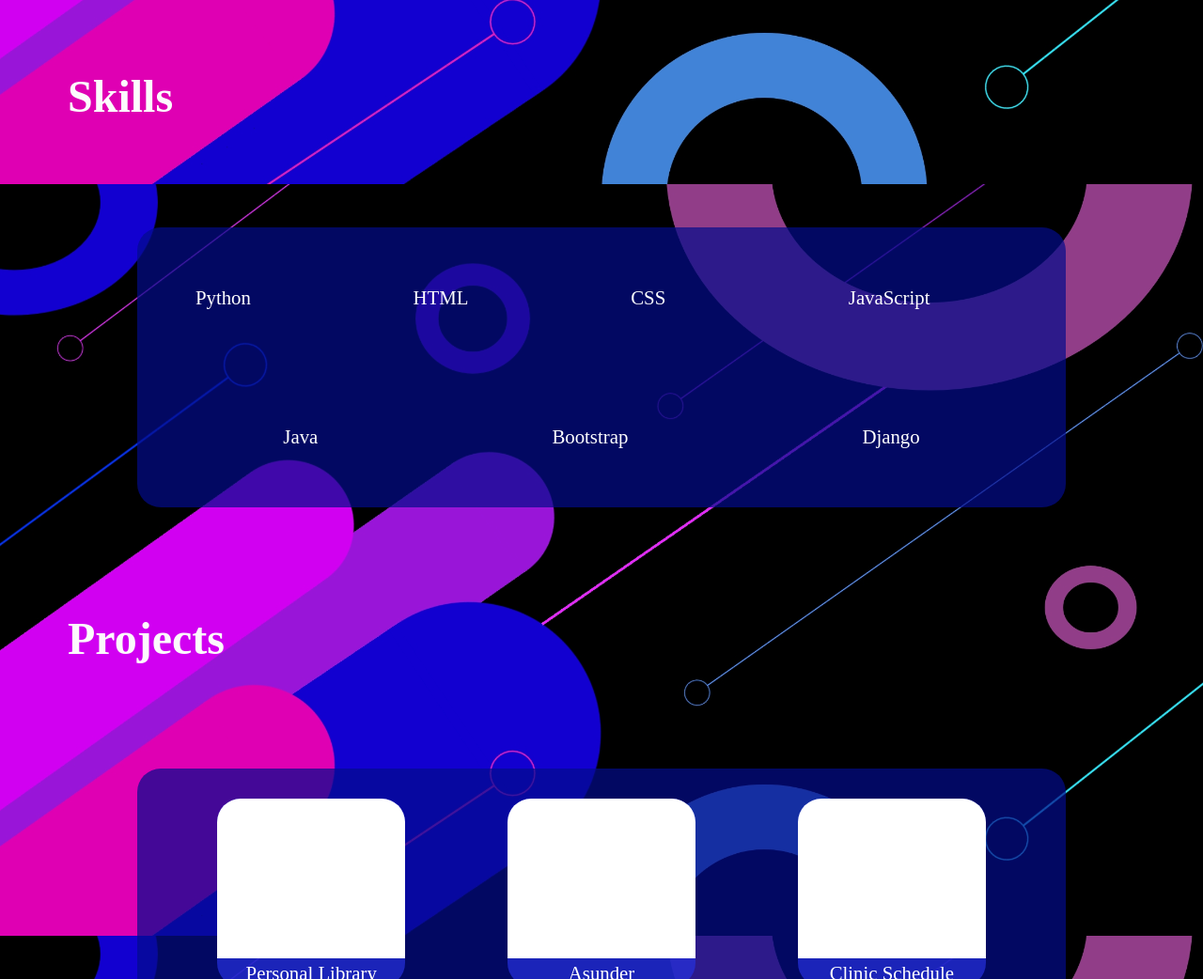
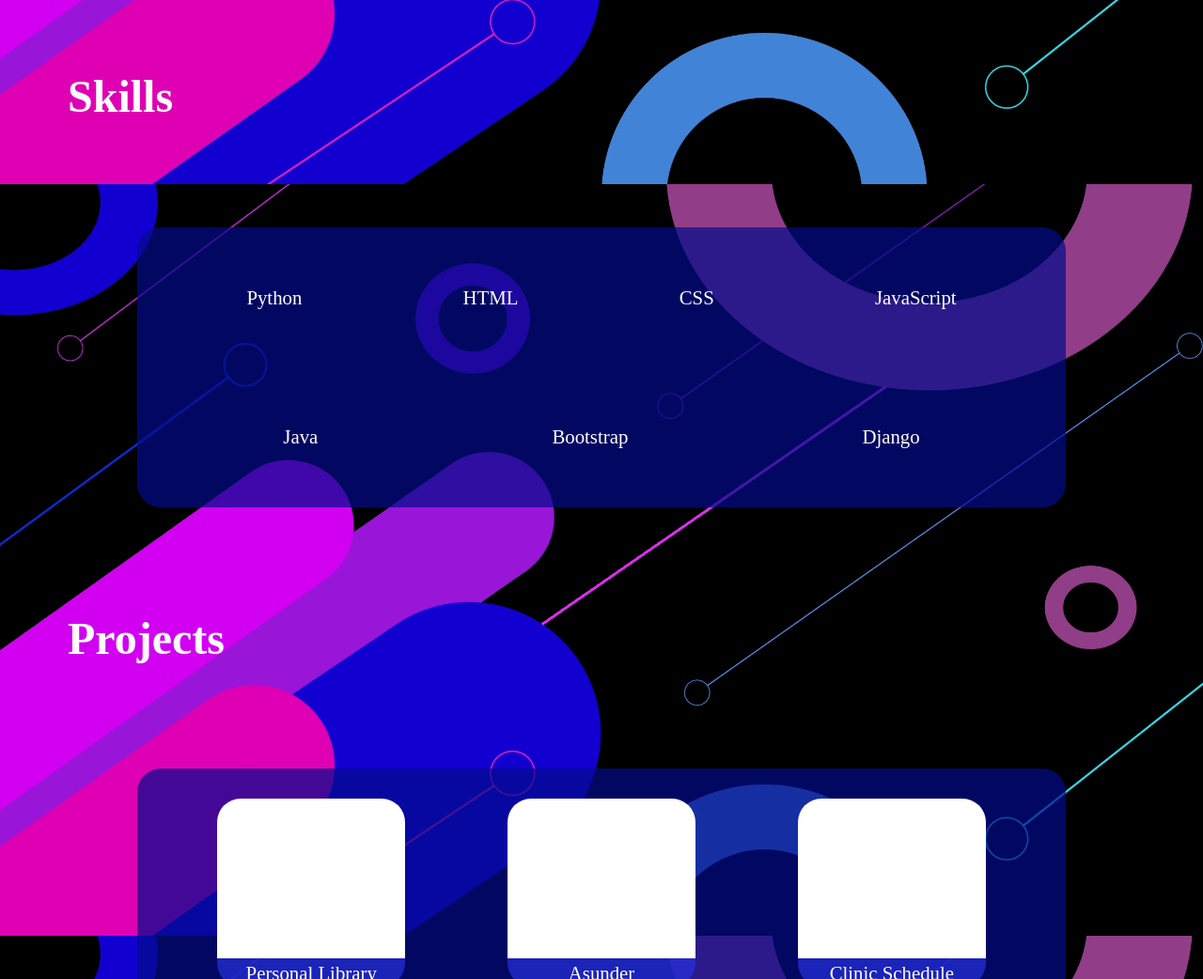
Before and after one commit to ryleechisholm/personalportfolio, a plain HTML site: page index.html in a window 1280 px wide. Shown: the part 1404-2446 px from the top of the page at 94% size. Drawn offline with Linux system fonts and the light colour scheme.

Commit message:
Update styles.css

```diff
--- a/styles.css
+++ b/styles.css
@@ -26,9 +26,9 @@ nav a:hover {
 }
 
 .sticky {
-    position: -webkit-sticky;
-    position: sticky;
-    top: 0;
+  position: -webkit-sticky;
+	position: sticky;
+	top: 0;
 }
 
 .logo {
@@ -44,7 +44,6 @@ nav a:hover {
     font-size: 5em;
     color: white;
     margin: 0em;
-    height: 100%;
 }
 
 .title2 {
@@ -67,9 +66,8 @@ nav a:hover {
 }
 
 .skillbox1 {
-    display: grid;
-    grid-template-columns: 25% 25% 25% 25%;
-    grid-template-rows: 50% 50%;
+    display: flex;
+    justify-content: space-around;
     margin-left: 7em;
     margin-right: 7em;
     padding: 1.5em;
```
